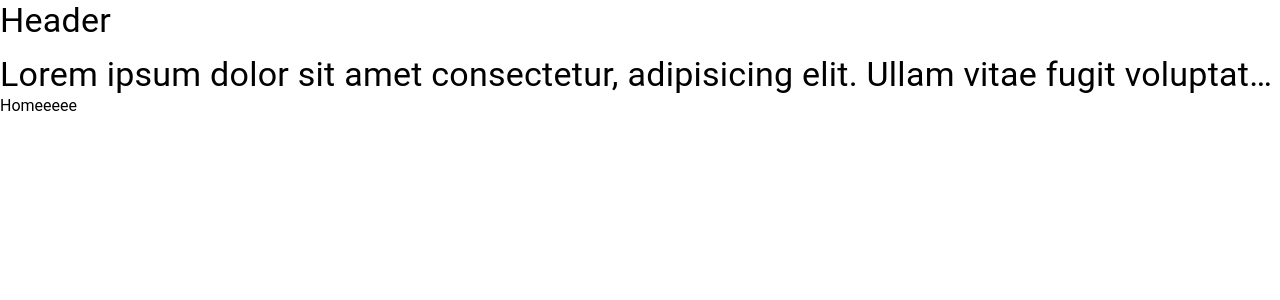
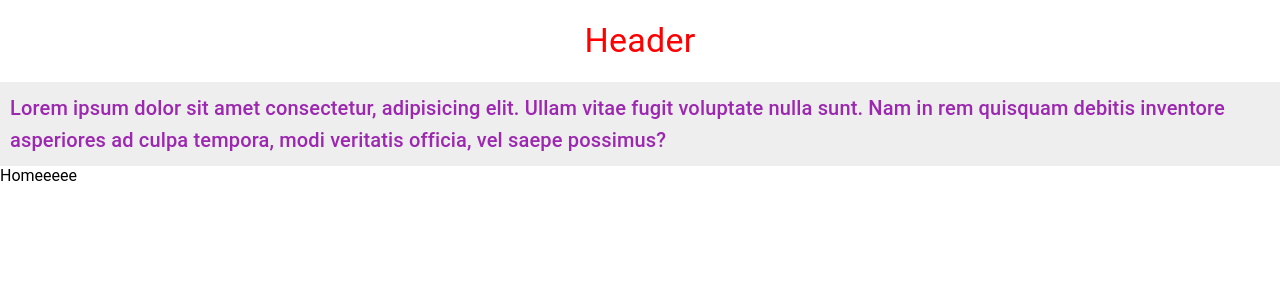
Before and after one commit to Abd0000/mui-toturial, a React (Create React App) app: page / in a window 1280 px wide. Shown: the top 300 px of the page. Built offline with nearby package versions, Linux system fonts and the light colour scheme.

Commit message:
styling component using 4 ways 1- plain css 2- sx property 3- using properties 4- using theme colors

```diff
--- a/src/index.css
+++ b/src/index.css
@@ -3,3 +3,12 @@
   margin: 0;
   font-family: 'Roboto', sans-serif;
 }
+/* using plain css with mui */
+.header{
+  margin: 20px auto !important;
+  color: red;
+  display: flex;
+  justify-content: center;
+  align-items: center;
+
+}
--- a/src/pages/Root.jsx
+++ b/src/pages/Root.jsx
@@ -1,16 +1,38 @@
-import React from 'react'
-import { Outlet } from 'react-router-dom'
-import Typography from '@mui/material/Typography'
-
+import React from "react";
+import { Outlet } from "react-router-dom";
+import Typography from "@mui/material/Typography";
 
 const Root = () => {
   return (
     <div>
-     <Typography gutterBottom={true} variant="h4" component={"p"} >Header</Typography>
-      <Typography  noWrap variant="h4" component={"p"} >Lorem ipsum dolor sit amet consectetur, adipisicing elit. Ullam vitae fugit voluptate nulla sunt. Nam in rem quisquam debitis inventore asperiores ad culpa tempora, modi veritatis officia, vel saepe possimus?</Typography>
+      <Typography
+        className="header"
+        gutterBottom={true}
+        variant="h4"
+        component={"p"}
+      >
+        Header
+      </Typography>
+      {/* //using sx prop to style the typography component */}
+      {/* using properties to style the typography like padding , width ,bgcolor and display */}
+      <Typography
+        sx={{ p: "10px", width: "100%" }}
+        p={"20px"}
+        bgcolor={"grey.200"}
+        display={"flex"}
+        justifyContent={"center"}
+        noWrap={false}
+        variant="h6"
+        component={"p"}
+        color={"secondary.main"} //using theme color to style the typography and it will change according to the theme( light or dark)
+      >
+        Lorem ipsum dolor sit amet consectetur, adipisicing elit. Ullam vitae
+        fugit voluptate nulla sunt. Nam in rem quisquam debitis inventore
+        asperiores ad culpa tempora, modi veritatis officia, vel saepe possimus?
+      </Typography>
       <Outlet />
     </div>
-  )
-}
+  );
+};
 
-export default Root
+export default Root;
```
